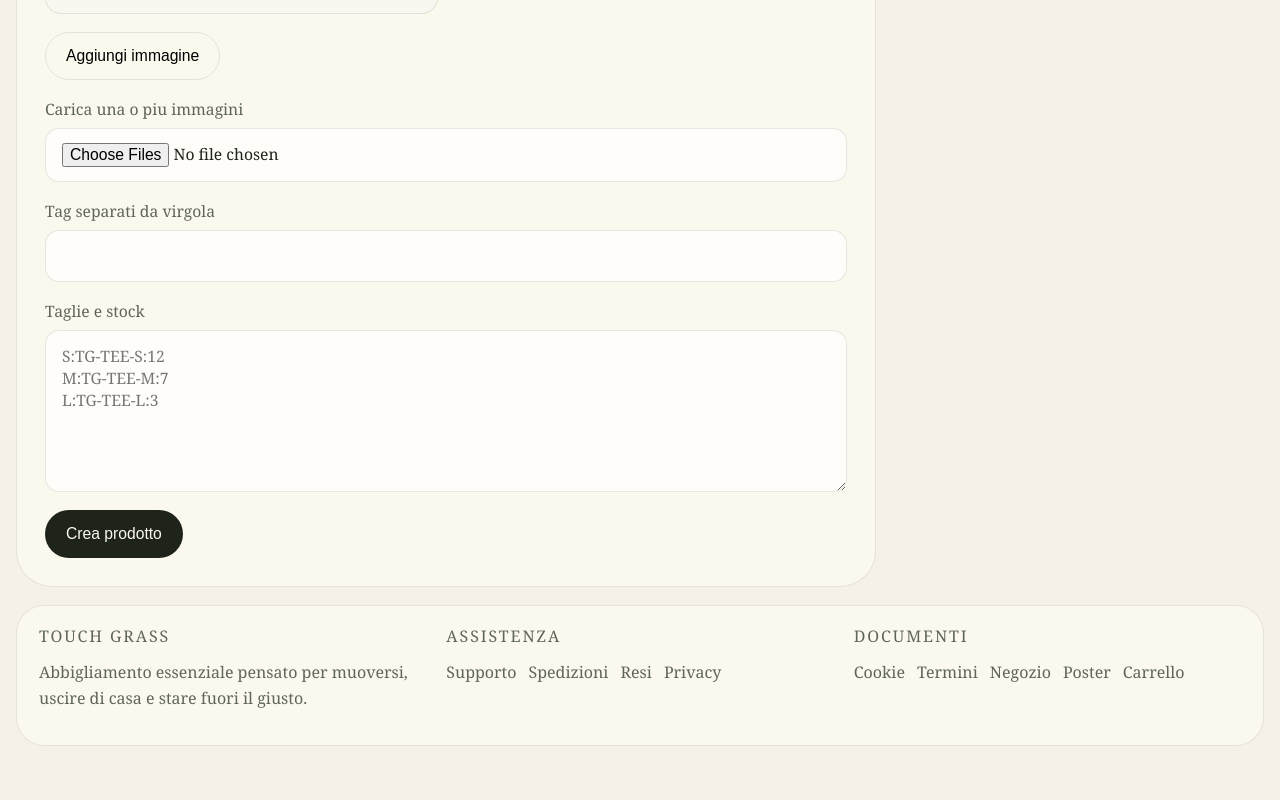
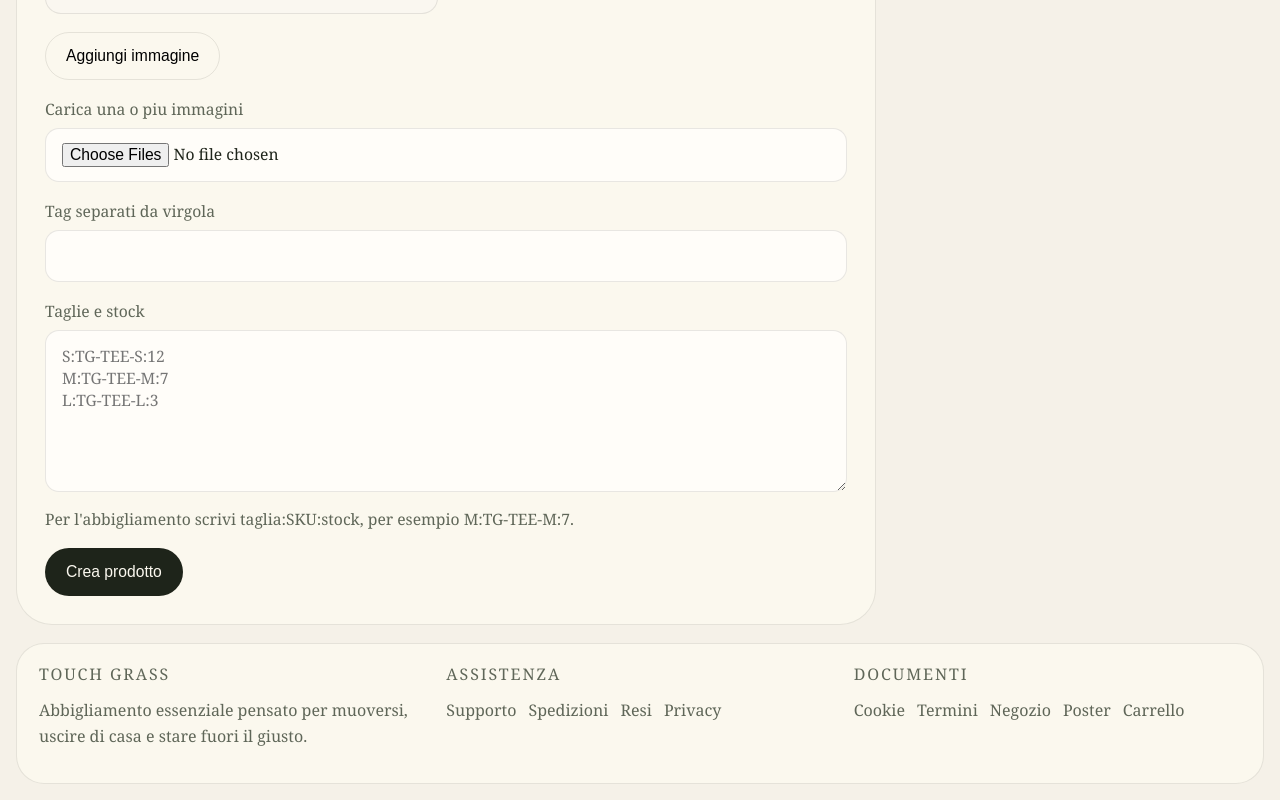
Before and after one commit to strephano3/ecommerce, a Next.js app: page /admin/products/new in a window 1280 px wide. Shown: the part 1437-2237 px from the top of the page. Before the commit the page ends 2199 px from the top, so only its background shows below. Built offline with nearby package versions, Linux system fonts and the light colour scheme; no server answers.

Commit message:
Fix poster format stock parsing

```diff
--- a/components/admin-product-form.tsx
+++ b/components/admin-product-form.tsx
@@ -38,8 +38,10 @@ function createImageDraft(image?: Partial<ProductImage>, index = 0): ProductImag
 }
 
 function toFormState(product?: Product): ProductFormState {
+  const productType = product ? inferProductKind(product) : "apparel";
+
   return {
-    productType: product ? inferProductKind(product) : "apparel",
+    productType,
     name: product?.name ?? "",
     slug: product?.slug ?? "",
     shortDescription: product?.shortDescription ?? "",
@@ -56,17 +58,40 @@ function toFormState(product?: Product): ProductFormState {
         ? product.images.map((image, index) => createImageDraft(image, index))
         : [createImageDraft(undefined, 0)],
     sizes:
-      product?.variants.map((variant) => `${variant.size}:${variant.sku}:${variant.stock}`).join("\n") ?? ""
+      product?.variants
+        .map((variant) =>
+          productType === "poster" ? `${variant.size}:${variant.stock}` : `${variant.size}:${variant.sku}:${variant.stock}`
+        )
+        .join("\n") ?? ""
   };
 }
 
-function parseSizes(value: string) {
+function makePosterSku(baseValue: string, format: string) {
+  return `${slugify(baseValue || "poster")}-${slugify(format)}`;
+}
+
+function parseSizes(value: string, productType: ProductFormState["productType"], baseValue: string) {
   return value
     .split("\n")
     .map((line) => line.trim())
     .filter(Boolean)
     .map((line, index) => {
-      const [size, sku, stock] = line.split(":");
+      const parts = line.split(":").map((part) => part.trim());
+
+      if (productType === "poster") {
+        const [size, second, third] = parts;
+        const stock = third !== undefined ? Number(third ?? 0) : Number(second ?? 0);
+        const sku = third !== undefined ? second || makePosterSku(baseValue, size || "") : makePosterSku(baseValue, size || "");
+
+        return {
+          id: `${size ?? "size"}-${index}`,
+          size: size?.trim() ?? "",
+          sku,
+          stock: Number.isFinite(stock) ? stock : 0
+        };
+      }
+
+      const [size, sku, stock] = parts;
       return {
         id: `${size ?? "size"}-${index}`,
         size: size?.trim() ?? "",
@@ -150,7 +175,7 @@ export function AdminProductForm({ initialProduct, mode }: ProductFormProps) {
           url: image.url,
           alt: image.alt || form.name
         })),
-      variants: parseSizes(form.sizes)
+      variants: parseSizes(form.sizes, form.productType, form.slug || form.name)
     };
 
     const endpoint = mode === "create" ? "/api/products" : `/api/products/${initialProduct?.id}`;
@@ -414,6 +439,11 @@ export function AdminProductForm({ initialProduct, mode }: ProductFormProps) {
               : "S:TG-TEE-S:12\nM:TG-TEE-M:7\nL:TG-TEE-L:3"
           }
         />
+        <span className="helper-text">
+          {isPoster
+            ? "Per i poster scrivi formato:stock, per esempio 50x70:12."
+            : "Per l'abbigliamento scrivi taglia:SKU:stock, per esempio M:TG-TEE-M:7."}
+        </span>
       </label>
 
       {error ? <p className="form-error">{error}</p> : null}
```
